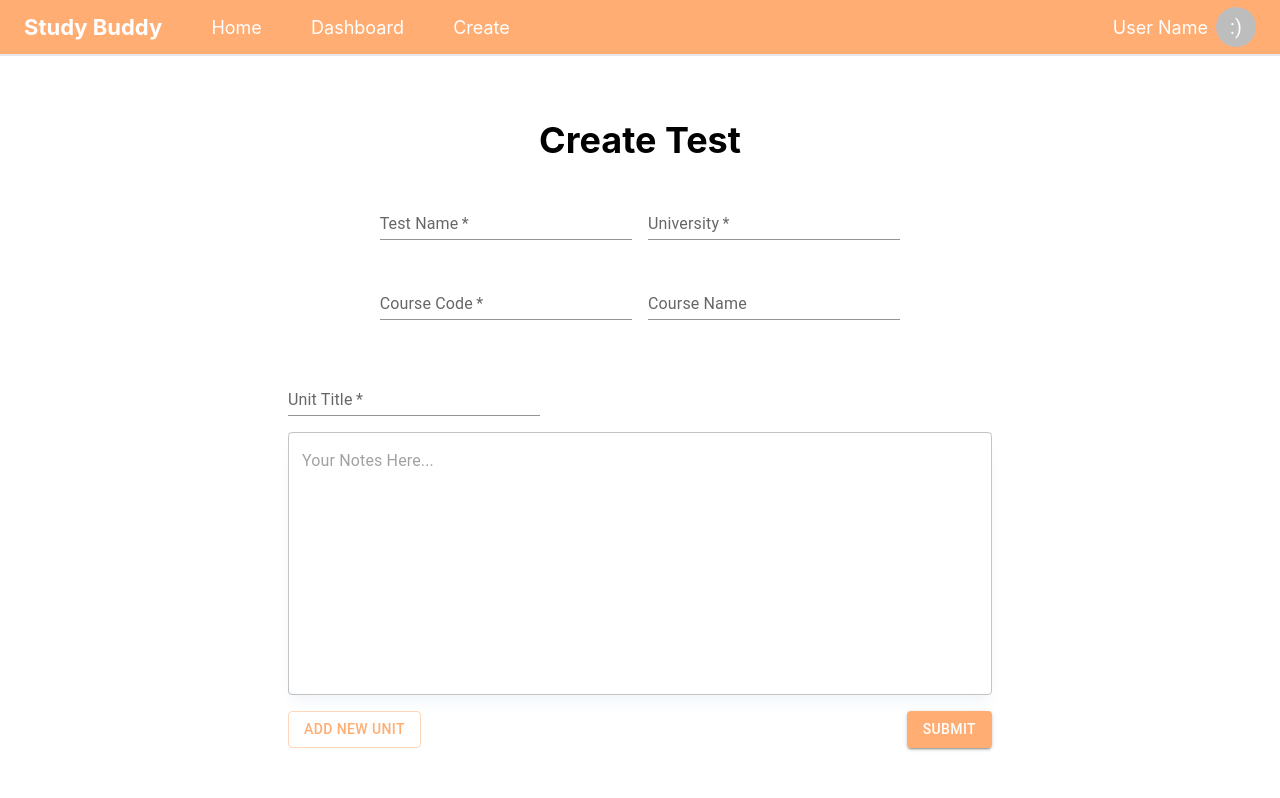
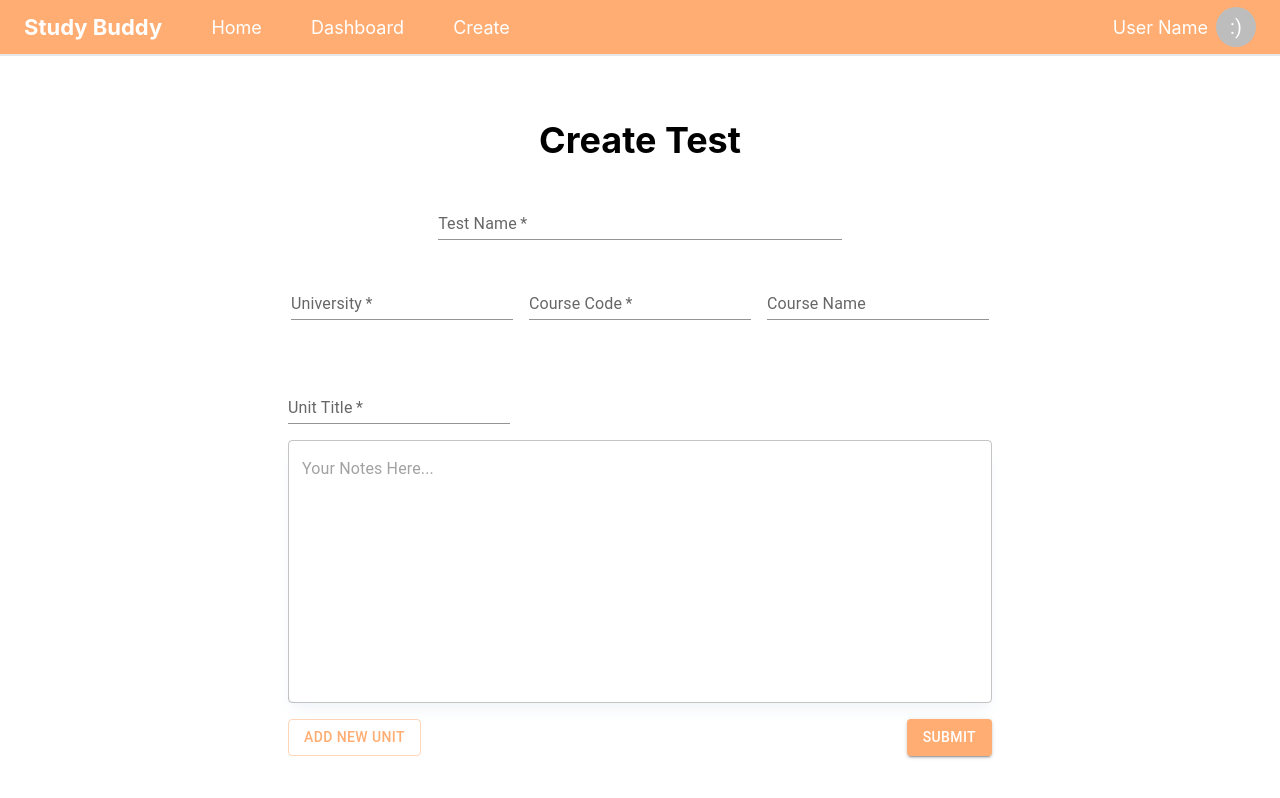
Before and after one commit to DanWang725/Hawkhacks-2024, a React (Create React App) app: page / in a window 1280 px wide. Shown: the top 798 px of the page. Built offline with nearby package versions, Linux system fonts and the light colour scheme.

Commit message:
woohoo I changed the width of a text field!!!!

```diff
--- a/src/createTest.js
+++ b/src/createTest.js
@@ -14,7 +14,7 @@ const CreateTest = () => {
       <Box
         component="form"
         sx={{
-          '& .MuiTextField-root': { m: 1, width: '25ch' },
+          '& .MuiTextField-root': { m: 1, width: '22ch' },
           width: '100%',
           marginBottom: '10rem',
         }}
@@ -25,21 +25,23 @@ const CreateTest = () => {
           <h1 className="text-4xl font-bold text-center">Create Test</h1>
 
           <div className="w-fit mx-auto mt-6 mb-4">
+            <Box sx={{ '& .MuiTextField-root': { m: 1, width: '40ch' } }}>
               <TextField
                 required
                 id="testName"
                 label="Test Name"
                 variant="standard"
               />
+            </Box>
+          </div>
+
+          <div className="w-fit mx-auto mt-4 mb-10">
             <TextField
               required
               id="university"
               label="University"
               variant="standard"
             />
-          </div>
-
-          <div className="w-fit mx-auto mt-4 mb-8">
             <TextField
               required
               id="courseCode"
```
Lines whose indentation alone changed are shown as unchanged.
